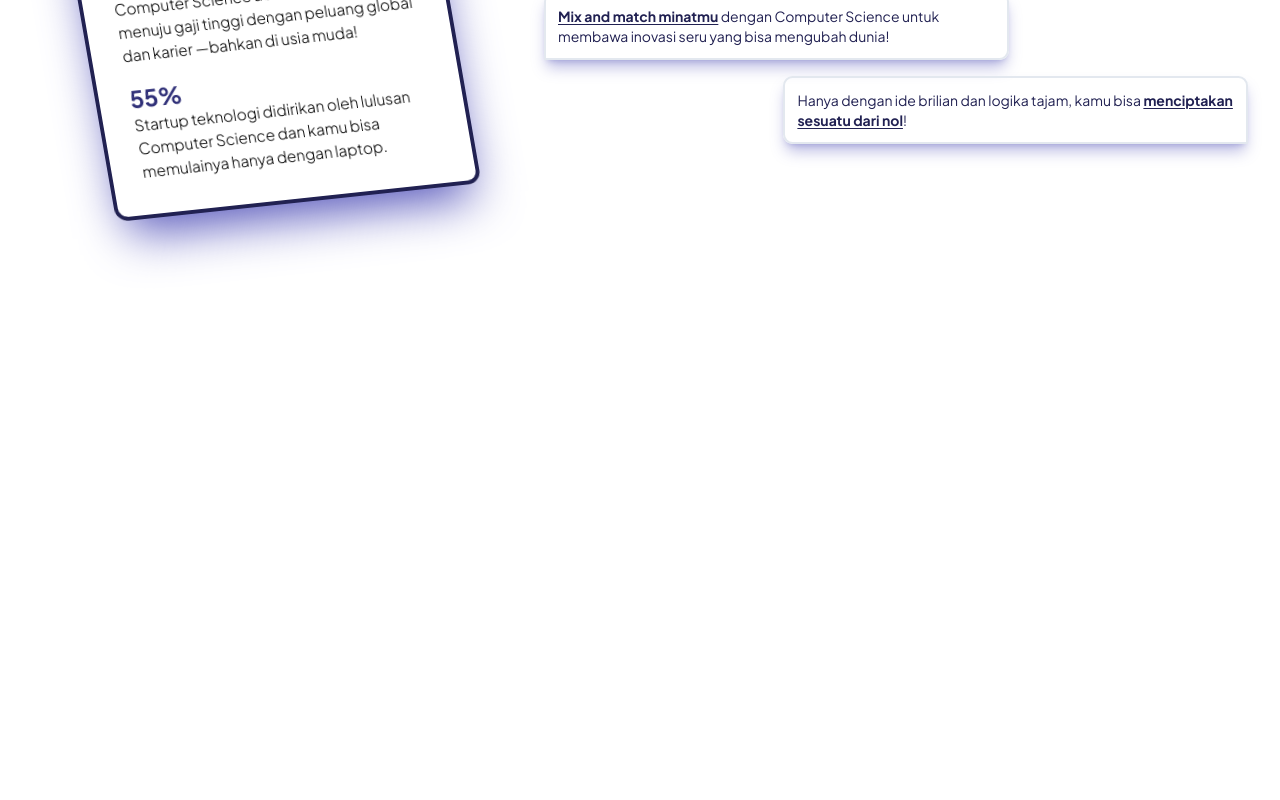
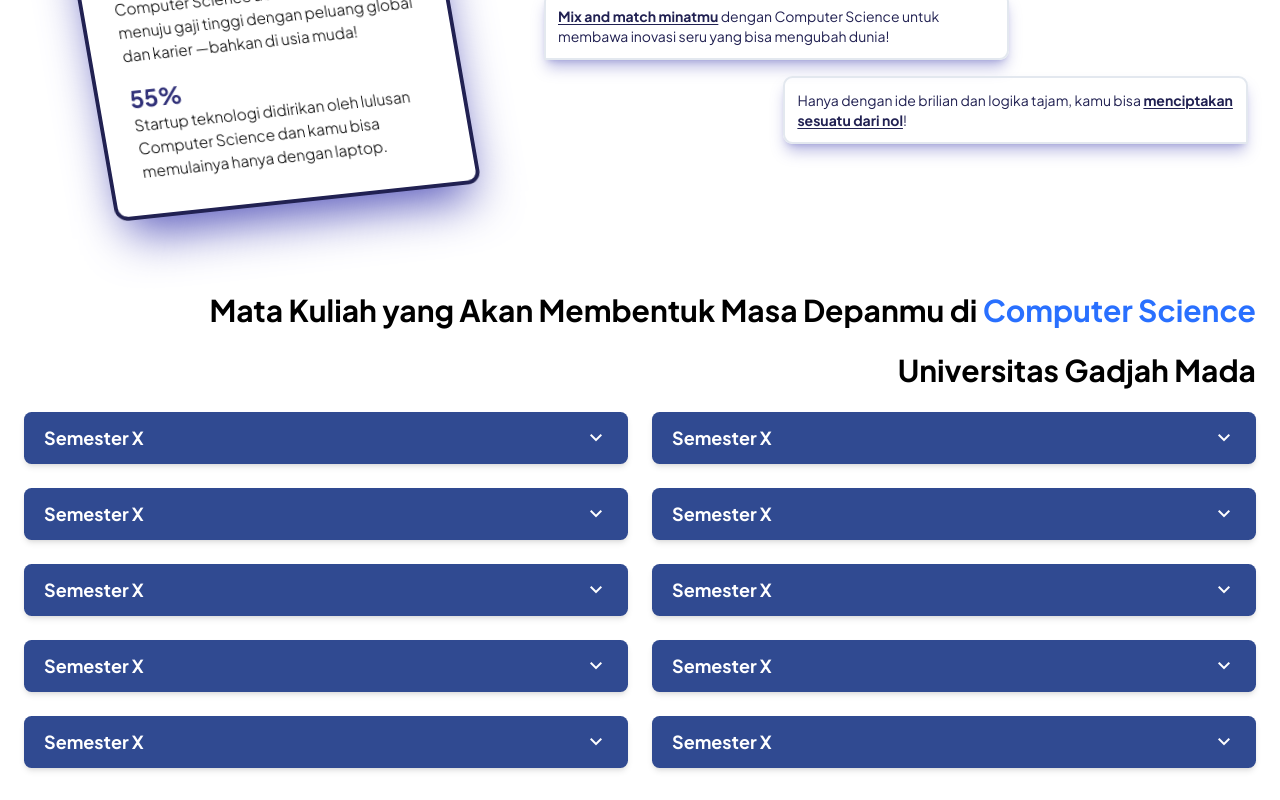
Before and after one commit to vityasyyy/omah-to, a Next.js app in the folder web/: page / in a window 1280 px wide. Shown: the part 910-1710 px from the top of the page. Before the commit the page ends 1170 px from the top, so only its background shows below. Built offline with nearby package versions, Linux system fonts and the light colour scheme.

Commit message:
Added subject per semester on landing page

```diff
--- a/web/src/app/page.tsx
+++ b/web/src/app/page.tsx
@@ -1,6 +1,7 @@
 import Navbar from '@/components/home/navbar'
 import Hero from '@/modules/home/hero'
 import WhyCompsci from '@/modules/home/why-compsci'
+import SubjectSemester from '@/modules/home/subject-semester'
 
 export default function Home() {
   return (
@@ -8,6 +9,8 @@
       <Navbar />
       <Hero />
       <WhyCompsci />
+
+      <SubjectSemester />
     </>
   )
 }
--- /dev/null
+++ b/web/src/modules/home/subject-semester.tsx
@@ -0,0 +1,214 @@
+"use client"
+import { useEffect, useState } from "react";
+
+
+const BUTTON_CONTENT = [
+    {
+      label: "Semester X",
+      subjects: [
+        { code: "0X", subject: "Mata Kuliah", sks: "X" },
+        { code: "0X", subject: "Mata Kuliah", sks: "X" },
+        { code: "0X", subject: "Mata Kuliah", sks: "X" },
+        { code: "0X", subject: "Mata Kuliah", sks: "X" },
+        { code: "0X", subject: "Mata Kuliah", sks: "X" },
+        { code: "0X", subject: "Mata Kuliah", sks: "X" },
+        { code: "0X", subject: "Mata Kuliah", sks: "X" },
+        { code: "0X", subject: "Mata Kuliah", sks: "X" },
+      ],
+    },
+    {
+        label: "Semester X",
+        subjects: [
+          { code: "0X", subject: "Mata Kuliah", sks: "X" },
+          { code: "0X", subject: "Mata Kuliah", sks: "X" },
+          { code: "0X", subject: "Mata Kuliah", sks: "X" },
+          { code: "0X", subject: "Mata Kuliah", sks: "X" },
+          { code: "0X", subject: "Mata Kuliah", sks: "X" },
+          { code: "0X", subject: "Mata Kuliah", sks: "X" },
+          { code: "0X", subject: "Mata Kuliah", sks: "X" },
+          { code: "0X", subject: "Mata Kuliah", sks: "X" },
+        ],
+      },
+    {
+      label: "Semester X",
+      subjects: [
+        { code: "0X", subject: "Mata Kuliah", sks: "X" },
+        { code: "0X", subject: "Mata Kuliah", sks: "X" },
+        { code: "0X", subject: "Mata Kuliah", sks: "X" },
+        { code: "0X", subject: "Mata Kuliah", sks: "X" },
+        { code: "0X", subject: "Mata Kuliah", sks: "X" },
+        { code: "0X", subject: "Mata Kuliah", sks: "X" },
+        { code: "0X", subject: "Mata Kuliah", sks: "X" },
+        { code: "0X", subject: "Mata Kuliah", sks: "X" },
+      ],
+    },
+    {
+      label: "Semester X",
+      subjects: [
+        { code: "0X", subject: "Mata Kuliah", sks: "X" },
+        { code: "0X", subject: "Mata Kuliah", sks: "X" },
+        { code: "0X", subject: "Mata Kuliah", sks: "X" },
+        { code: "0X", subject: "Mata Kuliah", sks: "X" },
+        { code: "0X", subject: "Mata Kuliah", sks: "X" },
+        { code: "0X", subject: "Mata Kuliah", sks: "X" },
+        { code: "0X", subject: "Mata Kuliah", sks: "X" },
+        { code: "0X", subject: "Mata Kuliah", sks: "X" },
+      ],
+    },
+    {
+      label: "Semester X",
+      subjects: [
+        { code: "0X", subject: "Mata Kuliah", sks: "X" },
+        { code: "0X", subject: "Mata Kuliah", sks: "X" },
+        { code: "0X", subject: "Mata Kuliah", sks: "X" },
+        { code: "0X", subject: "Mata Kuliah", sks: "X" },
+        { code: "0X", subject: "Mata Kuliah", sks: "X" },
+        { code: "0X", subject: "Mata Kuliah", sks: "X" },
+        { code: "0X", subject: "Mata Kuliah", sks: "X" },
+        { code: "0X", subject: "Mata Kuliah", sks: "X" },
+      ],
+    },
+    {
+      label: "Semester X",
+      subjects: [
+        { code: "0X", subject: "Mata Kuliah", sks: "X" },
+        { code: "0X", subject: "Mata Kuliah", sks: "X" },
+        { code: "0X", subject: "Mata Kuliah", sks: "X" },
+        { code: "0X", subject: "Mata Kuliah", sks: "X" },
+        { code: "0X", subject: "Mata Kuliah", sks: "X" },
+        { code: "0X", subject: "Mata Kuliah", sks: "X" },
+        { code: "0X", subject: "Mata Kuliah", sks: "X" },
+        { code: "0X", subject: "Mata Kuliah", sks: "X" },
+      ],
+    },
+    {
+      label: "Semester X",
+      subjects: [
+        { code: "0X", subject: "Mata Kuliah", sks: "X" },
+        { code: "0X", subject: "Mata Kuliah", sks: "X" },
+        { code: "0X", subject: "Mata Kuliah", sks: "X" },
+        { code: "0X", subject: "Mata Kuliah", sks: "X" },
+        { code: "0X", subject: "Mata Kuliah", sks: "X" },
+        { code: "0X", subject: "Mata Kuliah", sks: "X" },
+        { code: "0X", subject: "Mata Kuliah", sks: "X" },
+        { code: "0X", subject: "Mata Kuliah", sks: "X" },
+      ],
+    },
+    {
+      label: "Semester X",
+      subjects: [
+        { code: "0X", subject: "Mata Kuliah", sks: "X" },
+        { code: "0X", subject: "Mata Kuliah", sks: "X" },
+        { code: "0X", subject: "Mata Kuliah", sks: "X" },
+        { code: "0X", subject: "Mata Kuliah", sks: "X" },
+        { code: "0X", subject: "Mata Kuliah", sks: "X" },
+        { code: "0X", subject: "Mata Kuliah", sks: "X" },
+        { code: "0X", subject: "Mata Kuliah", sks: "X" },
+        { code: "0X", subject: "Mata Kuliah", sks: "X" },
+      ],
+    },
+    {
+      label: "Semester X",
+      subjects: [
+        { code: "0X", subject: "Mata Kuliah", sks: "X" },
+        { code: "0X", subject: "Mata Kuliah", sks: "X" },
+        { code: "0X", subject: "Mata Kuliah", sks: "X" },
+        { code: "0X", subject: "Mata Kuliah", sks: "X" },
+        { code: "0X", subject: "Mata Kuliah", sks: "X" },
+        { code: "0X", subject: "Mata Kuliah", sks: "X" },
+        { code: "0X", subject: "Mata Kuliah", sks: "X" },
+        { code: "0X", subject: "Mata Kuliah", sks: "X" },
+      ],
+    },
+    {
+      label: "Semester X" ,
+      subjects: [
+        { code: "0X", subject: "Mata Kuliah", sks: "X" },
+        { code: "0X", subject: "Mata Kuliah", sks: "X" },
+        { code: "0X", subject: "Mata Kuliah", sks: "X" },
+        { code: "0X", subject: "Mata Kuliah", sks: "X" },
+        { code: "0X", subject: "Mata Kuliah", sks: "X" },
+        { code: "0X", subject: "Mata Kuliah", sks: "X" },
+        { code: "0X", subject: "Mata Kuliah", sks: "X" },
+        { code: "0X", subject: "Mata Kuliah", sks: "X" },
+      ],
+    },
+  ];
+
+
+  const SubjectSemester = () => {
+    useEffect(() => {
+      const link = document.createElement("link");
+      link.rel = "stylesheet";
+      link.href =
+        "https://fonts.googleapis.com/css2?family=Material+Symbols+Outlined:opsz,wght,FILL,GRAD@20..48,100..700,0..1,-50..200";
+      document.head.appendChild(link);
+    }, []);
+
+    const [openSemester, setOpenSemester] = useState<number | null>(null);
+
+    const toggleSemester = (index: number) => {
+      setOpenSemester(openSemester === index ? null : index);
+    };
+
+    return (
+      <div className="flex w-full flex-col py-8 px-6 text-right text-align-left mx-auto">
+            <section className="flex flex-col gap-6">
+                <h1 className="text-2xl font-bold lg:text-3xl">
+                    Mata Kuliah yang Akan Membentuk Masa Depanmu di
+                    <span className="text-primary-500"> Computer Science </span>
+                </h1>
+                <h3 className="text-1xl font-bold lg:text-3xl">
+                    Universitas Gadjah Mada
+                </h3>
+
+          {/* Semester Buttons */}
+          <div className="grid grid-cols-2 sm:grid-cols-2 gap-6">
+            {BUTTON_CONTENT.map((item, index) => (
+              <div key={index} className="w-full">
+                <button
+                  onClick={() => toggleSemester(index)}
+                  className="flex items-center justify-between w-full rounded-md bg-[#304A91] text-white font-bold py-3 px-5 text-left shadow-md hover:bg-[#2b3e75] transition-all"
+                >
+                  <span className="text-lg">{item.label}</span>
+                  <span className="material-symbols-outlined text-xl">
+                    {openSemester === index ? "keyboard_arrow_up" : "keyboard_arrow_down"}
+                  </span>
+                </button>
+
+                {/* Subject List */}
+                {openSemester === index && (
+                    <div className="rounded-md p-4 mt-2 bg-gray-100 shadow-md">
+                        <table className="w-full">
+                        <thead className="border-b-2 border-b-black text-black">
+                            <tr>
+                            <th className="w-[10%] px-4 py-3 text-center">No</th>
+                            <th className="w-[60%] px-4 py-3 text-center">Mata Kuliah</th>
+                            <th className="w-[30%] px-4 py-3 text-center">SKS</th>
+                            </tr>
+                        </thead>
+                        <tbody>
+                            {item.subjects.map((subject, idx) => (
+                            <tr
+                                key={idx}
+                                className="hover:bg-gray-200 transition"
+                            >
+                                <td className="px-4 py-3 text-center">{subject.code}</td>
+                                <td className="px-4 py-3 text-center">{subject.subject}</td>
+                                <td className="px-4 py-3 text-center">{subject.sks}</td>
+                            </tr>
+                            ))}
+                        </tbody>
+                        </table>
+                    </div>
+                    )}
+                </div>
+            ))}
+            </div>
+        </section>
+        </div>
+    );
+  };
+
+
+export default SubjectSemester;
```
Also changed, not shown: 1 other file (tests, documents, lock files or other folders).
